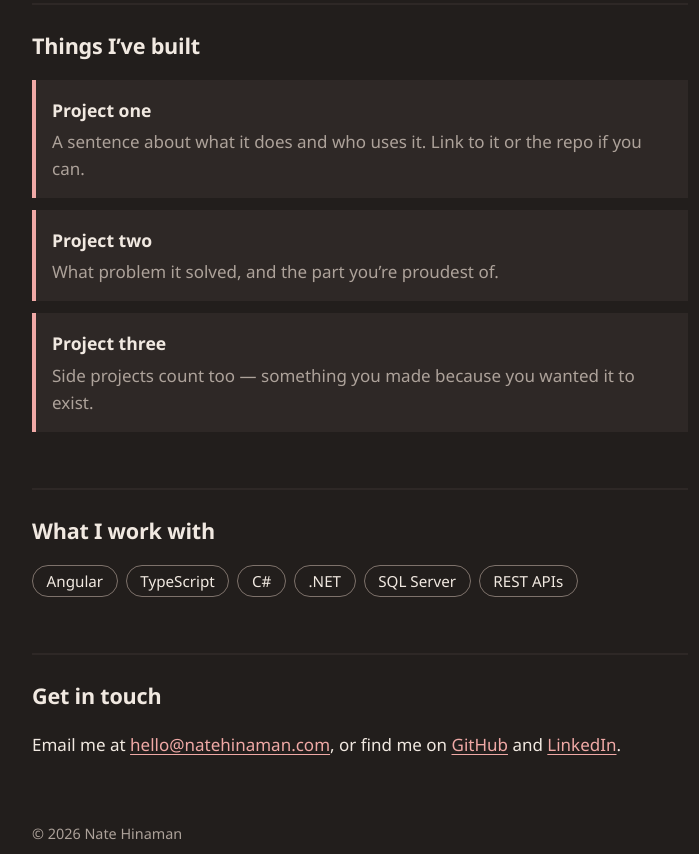
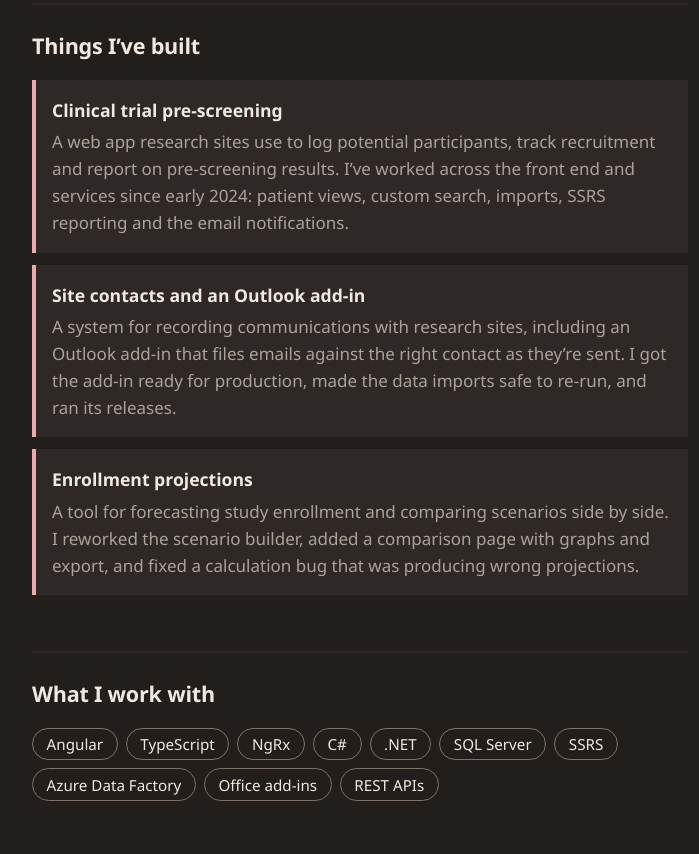
Before and after one commit to nute6/nute6.github.io, a plain HTML site: page index.html in a window 1280 px wide. Shown: the part 445-1299 px from the top of the page, without its empty margins (280-979 px from the left). Drawn offline with Linux system fonts and the light colour scheme.

Commit message:
Replace placeholder projects with real work
Fill the three project entries, mention clinical research in the intro, and add NgRx, SSRS, Azure Data Factory and Office add-ins to the stack list.

Co-Authored-By: Claude Opus 5.5 <noreply@anthropic.com>

```diff
--- a/index.html
+++ b/index.html
@@ -61,7 +61,7 @@
   <main>
     <header>
       <h1><span>Nate</span><br>Hinaman</h1>
-      <p class="intro">I’m a software engineer in Cincinnati. I build web apps with Angular on the front end and .NET behind it, and I’ve been doing it for three years.</p>
+      <p class="intro">I’m a software engineer in Cincinnati building web apps for clinical research, with Angular on the front end and .NET behind it. I’ve been doing it for three years.</p>
       <div class="strap" aria-hidden="true"></div>
     </header>
 
@@ -69,16 +69,16 @@
       <h2 id="work">Things I’ve built</h2>
       <ul class="work">
         <li>
-          <strong>Project one</strong>
-          <p>A sentence about what it does and who uses it. Link to it or the repo if you can.</p>
+          <strong>Clinical trial pre-screening</strong>
+          <p>A web app research sites use to log potential participants, track recruitment and report on pre-screening results. I’ve worked across the front end and services since early 2024: patient views, custom search, imports, SSRS reporting and the email notifications.</p>
         </li>
         <li>
-          <strong>Project two</strong>
-          <p>What problem it solved, and the part you’re proudest of.</p>
+          <strong>Site contacts and an Outlook add-in</strong>
+          <p>A system for recording communications with research sites, including an Outlook add-in that files emails against the right contact as they’re sent. I got the add-in ready for production, made the data imports safe to re-run, and ran its releases.</p>
         </li>
         <li>
-          <strong>Project three</strong>
-          <p>Side projects count too — something you made because you wanted it to exist.</p>
+          <strong>Enrollment projections</strong>
+          <p>A tool for forecasting study enrollment and comparing scenarios side by side. I reworked the scenario builder, added a comparison page with graphs and export, and fixed a calculation bug that was producing wrong projections.</p>
         </li>
       </ul>
     </section>
@@ -88,9 +88,13 @@
       <ul class="stack">
         <li>Angular</li>
         <li>TypeScript</li>
+        <li>NgRx</li>
         <li>C#</li>
         <li>.NET</li>
         <li>SQL Server</li>
+        <li>SSRS</li>
+        <li>Azure Data Factory</li>
+        <li>Office add-ins</li>
         <li>REST APIs</li>
       </ul>
     </section>
```
